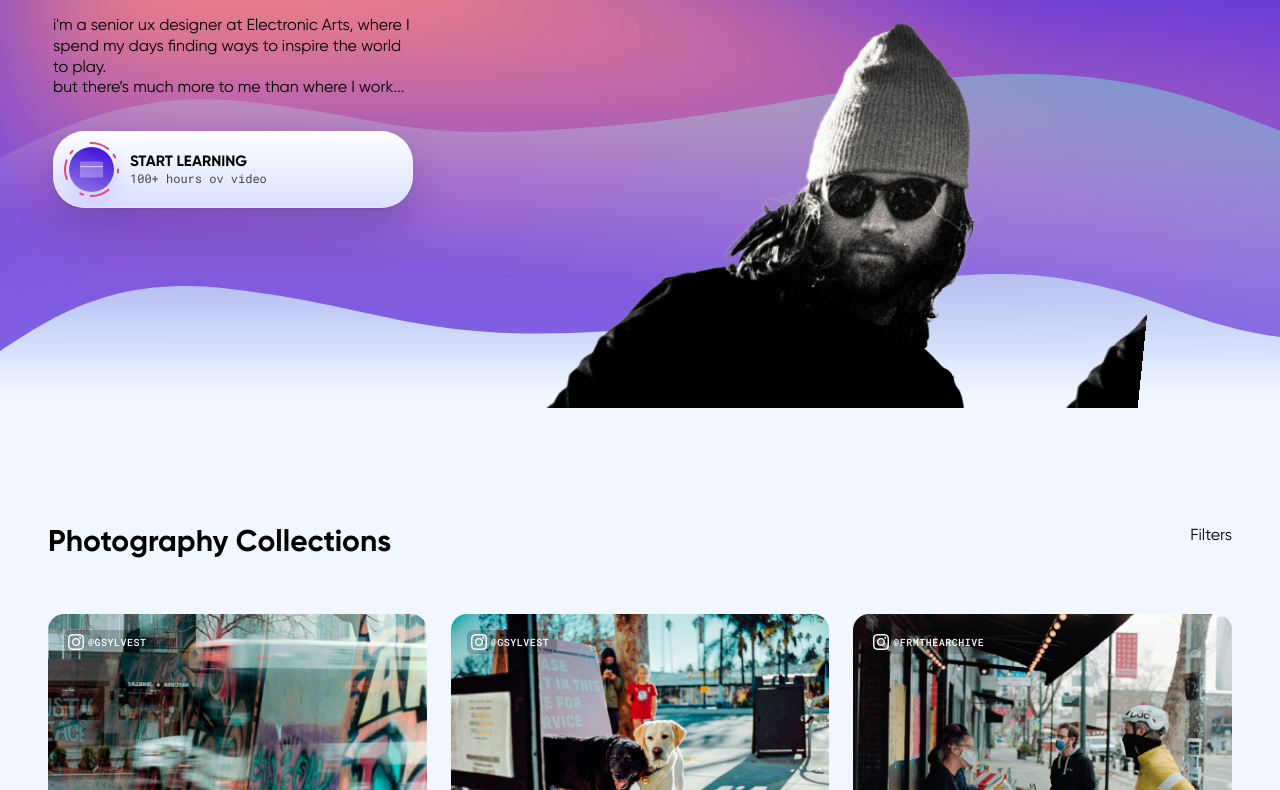
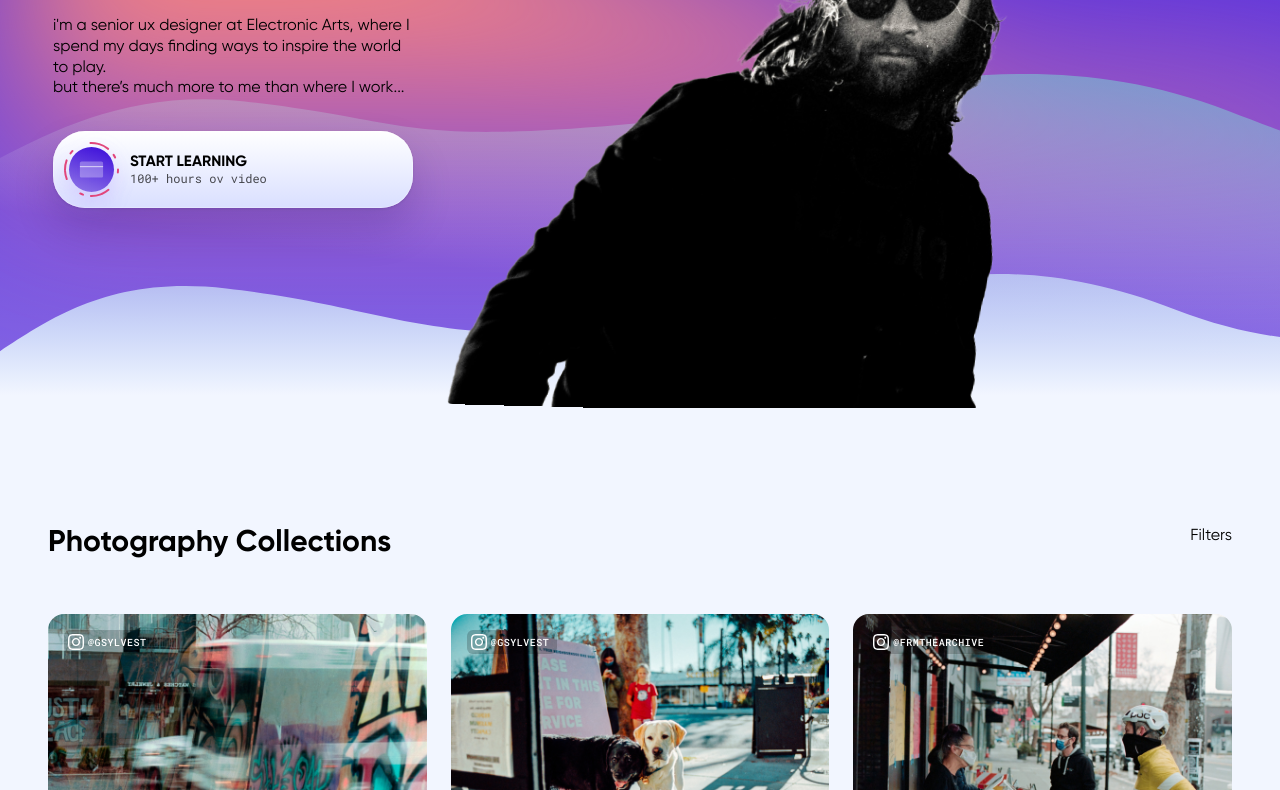
Before and after one commit to garysylvester/designCode, a Gatsby site: page / in a window 1280 px wide. Shown: the part 276-1066 px from the top of the page. Built offline with nearby package versions, Linux system fonts and the light colour scheme; Gatsby itself is replaced by a stand-in of ours.

Commit message:
updating bg

```diff
--- a/src/components/animations/MockupAnimation.js
+++ b/src/components/animations/MockupAnimation.js
@@ -47,12 +47,12 @@
   .mockup3 {
     position: absolute;
     width: 701px;
-    height: 600px;
+    height: 630px;
     left: 0;
-    top: 60px;
+    top: -150px;
     background: url("/images/background/website-hero.png");
     background-size: contain;
-
+    background-repeat: no-repeat;
     border-radius: 8px;
   }
 `
```
